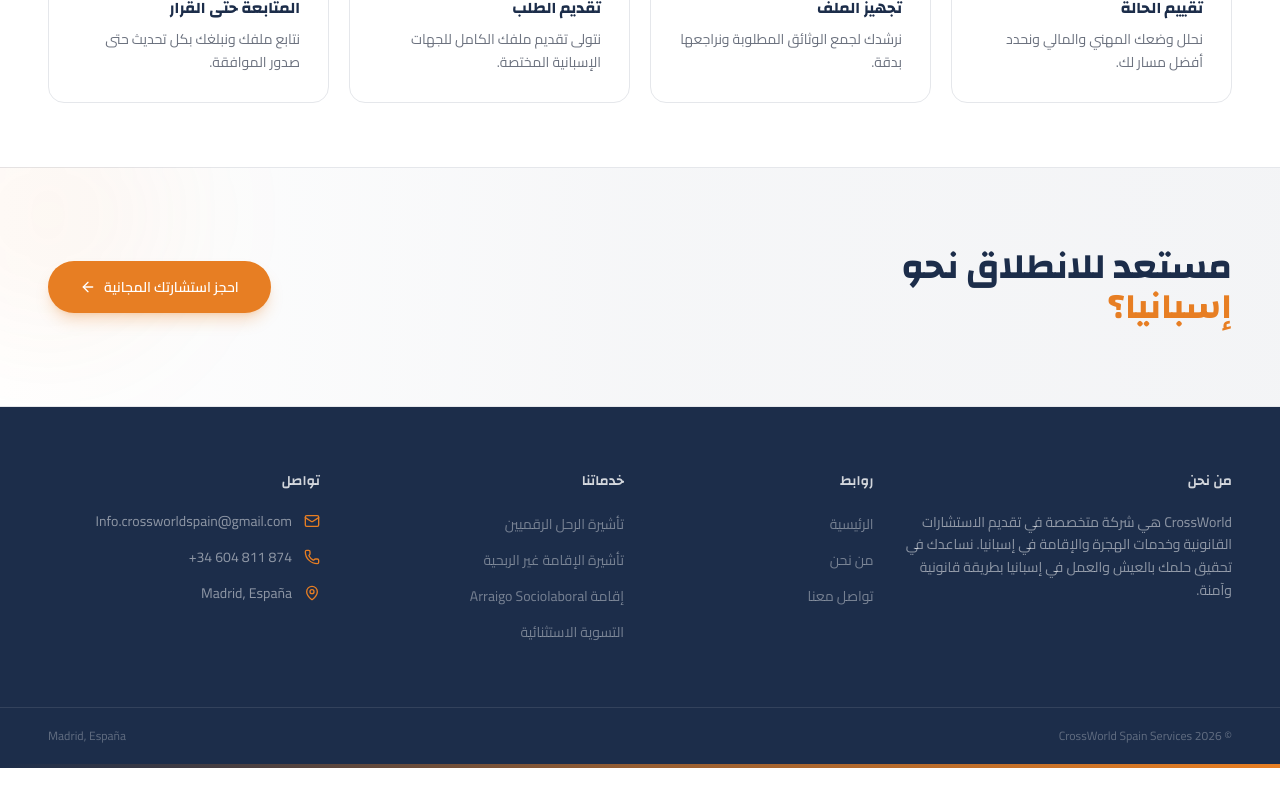
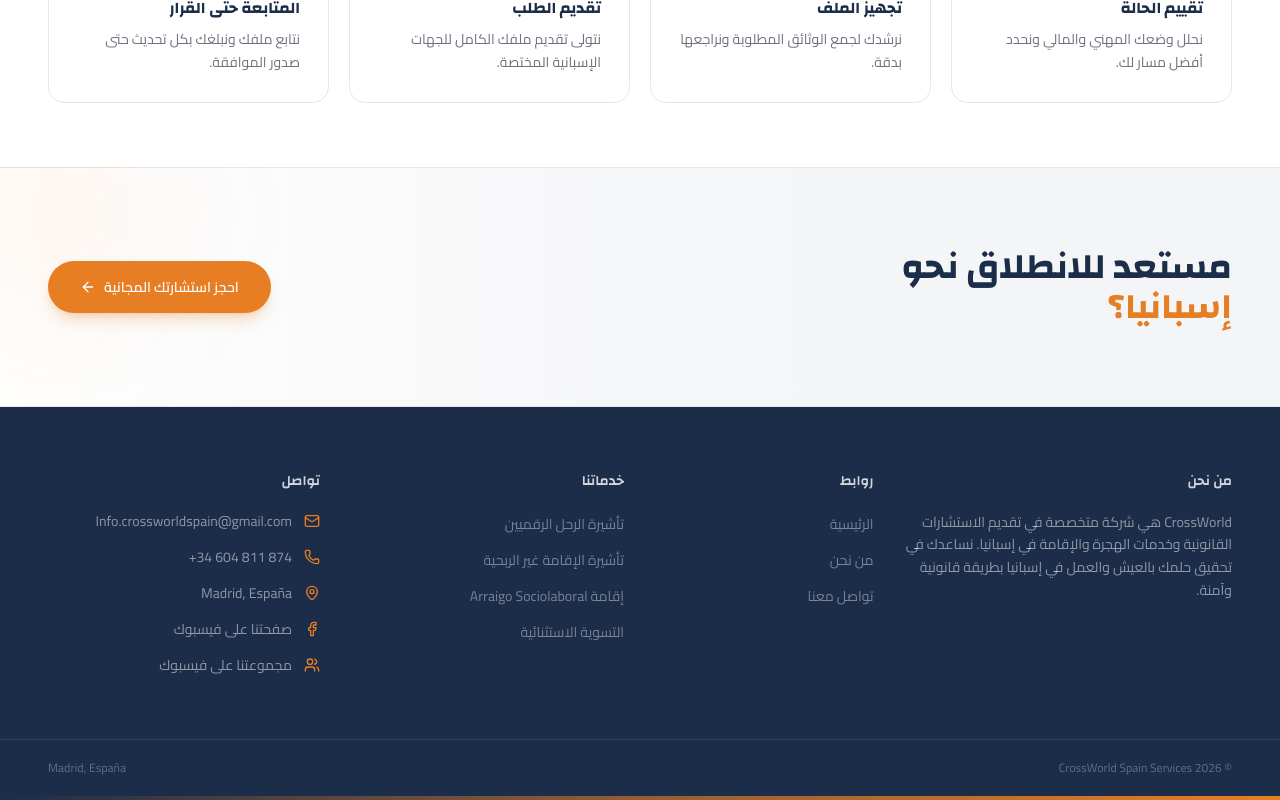
Before and after one commit to peterrefaatx/CrossWorld-Website, a React (Vite) app: page / in a window 1280 px wide. Shown: the part 2406-3206 px from the top of the page. Before the commit the page ends 3174 px from the top, so only its background shows below. Built offline with nearby package versions, Linux system fonts and the light colour scheme; no server answers.

Commit message:
Add Facebook page and group links to footer

```diff
--- a/src/components/layout/Footer.jsx
+++ b/src/components/layout/Footer.jsx
@@ -1,5 +1,5 @@
 import { Link } from "react-router-dom";
-import { Mail, Phone, MapPin } from "lucide-react";
+import { Mail, Phone, MapPin, Facebook, Users } from "lucide-react";
 
 export default function Footer() {
   return (
@@ -73,6 +73,28 @@ export default function Footer() {
                 <MapPin className="w-4 h-4 text-accent" />
                 <span className="text-sm text-white/50">Madrid, España</span>
               </div>
+              <div className="flex items-center gap-3">
+                <Facebook className="w-4 h-4 text-accent" />
+                <a
+                  href="https://www.facebook.com/crossworldspain/"
+                  target="_blank"
+                  rel="noopener noreferrer"
+                  className="text-sm text-white/50 hover:text-accent transition-colors"
+                >
+                  صفحتنا على فيسبوك
+                </a>
+              </div>
+              <div className="flex items-center gap-3">
+                <Users className="w-4 h-4 text-accent" />
+                <a
+                  href="https://www.facebook.com/groups/808772868210091"
+                  target="_blank"
+                  rel="noopener noreferrer"
+                  className="text-sm text-white/50 hover:text-accent transition-colors"
+                >
+                  مجموعتنا على فيسبوك
+                </a>
+              </div>
             </div>
           </div>
         </div>
```
